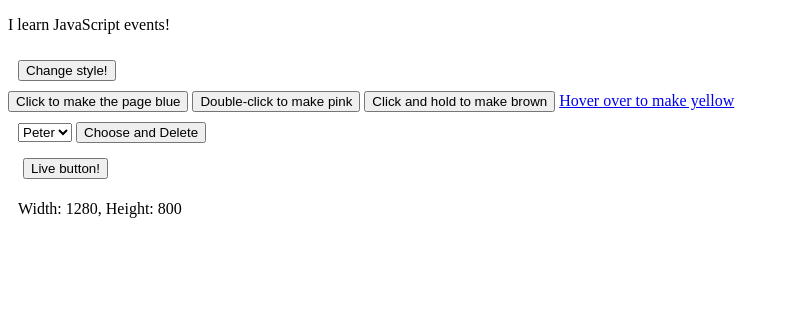
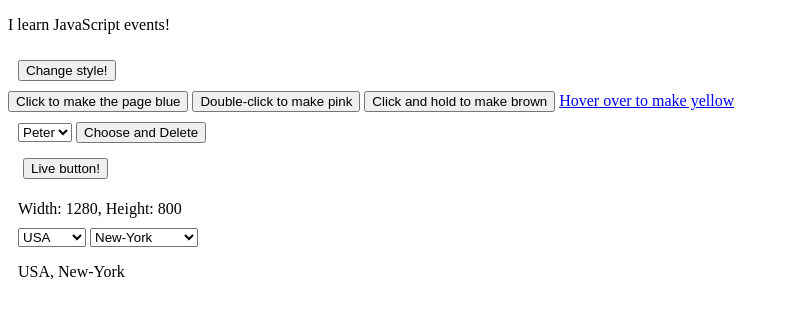
Before and after one commit to vkozub/JS_RetrainingForTA, a plain HTML site: page homework_7/index.html in a window 1280 px wide. Shown: the whole page, without its empty margins (0-789 px from the left). Drawn offline with Linux system fonts and the light colour scheme.

Commit message:
task 7_7 completed

```diff
--- a/homework_7/app.js
+++ b/homework_7/app.js
@@ -77,3 +77,47 @@ reportWindowSize();
 window.addEventListener('resize', reportWindowSize);
 
 // ********************************** Task 7 ********************************
+
+const selectCountry = document.getElementById('select_country');
+const selectCity = document.getElementById('select_city');
+const selectedLocation = document.getElementById('selected_location');
+
+const USER_LOCATION = {  'USA': ['New-York', 'Chicago', 'San Francisco', 'Boston'],
+                         'Ukraine': ['Lviv', 'Ivano-Frankivsk', 'Odesa'],
+                         'UK': ['London', 'Birmingham', 'Oxford']
+                      };
+
+function populateCountries() {
+    const countries = Object.keys(USER_LOCATION);
+    countries.forEach( (c) => {
+        let option = document.createElement('option');
+        option.value = c;
+        option.textContent = c;
+        selectCountry.appendChild(option);
+    } );
+}
+function removeCityOptions() {
+    let cityOptions = document.querySelectorAll('select#select_city > option');
+    cityOptions.forEach((op) => op.remove());
+}
+function populateCities() {
+    removeCityOptions();
+    const countryCities = USER_LOCATION[selectCountry.value];
+    countryCities.forEach( (c) => {
+        let option = document.createElement('option');
+        option.value = c;
+        option.textContent = c;
+        selectCity.appendChild(option);
+    } );
+}
+function populateLabel() {
+    selectedLocation.textContent = `${selectCountry.value}, ${selectCity.value}`;
+}
+
+populateCountries();
+populateCities();
+populateLabel();
+
+selectCountry.addEventListener('change', populateCities);
+selectCountry.addEventListener('change', populateLabel);
+selectCity.addEventListener('change', populateLabel);
--- a/homework_7/index.html
+++ b/homework_7/index.html
@@ -33,6 +33,14 @@
 
     <div id="screen_size" style="margin: 10px"></div>
 
+    <div id="location" style="margin: 10px">
+        <select id="select_country" name="countries">
+        </select>
+        <select id="select_city" name="cities" float="left">
+        </select>
+        <p id="selected_location" float="none">Label</p>
+    </div>
+
     <script src="app.js"></script>
 </body>
 </html>
```
